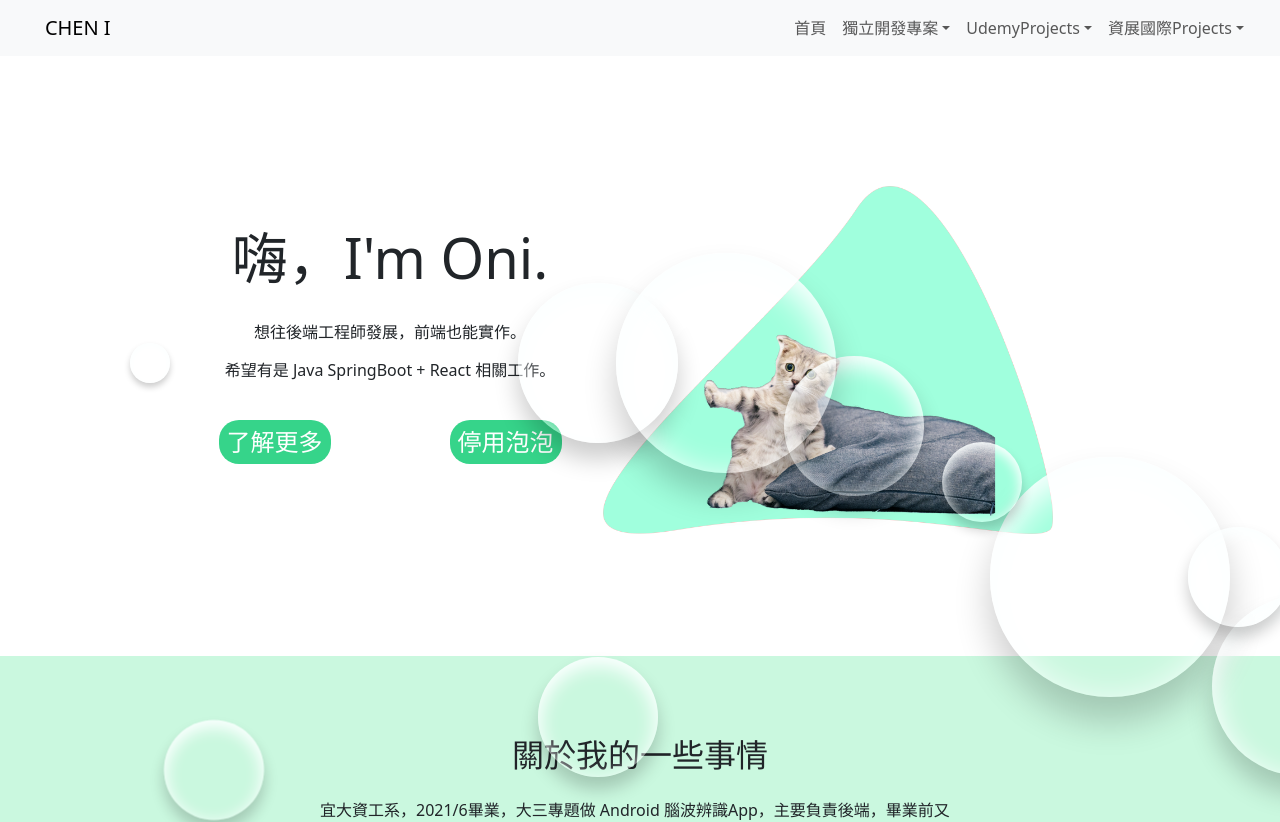
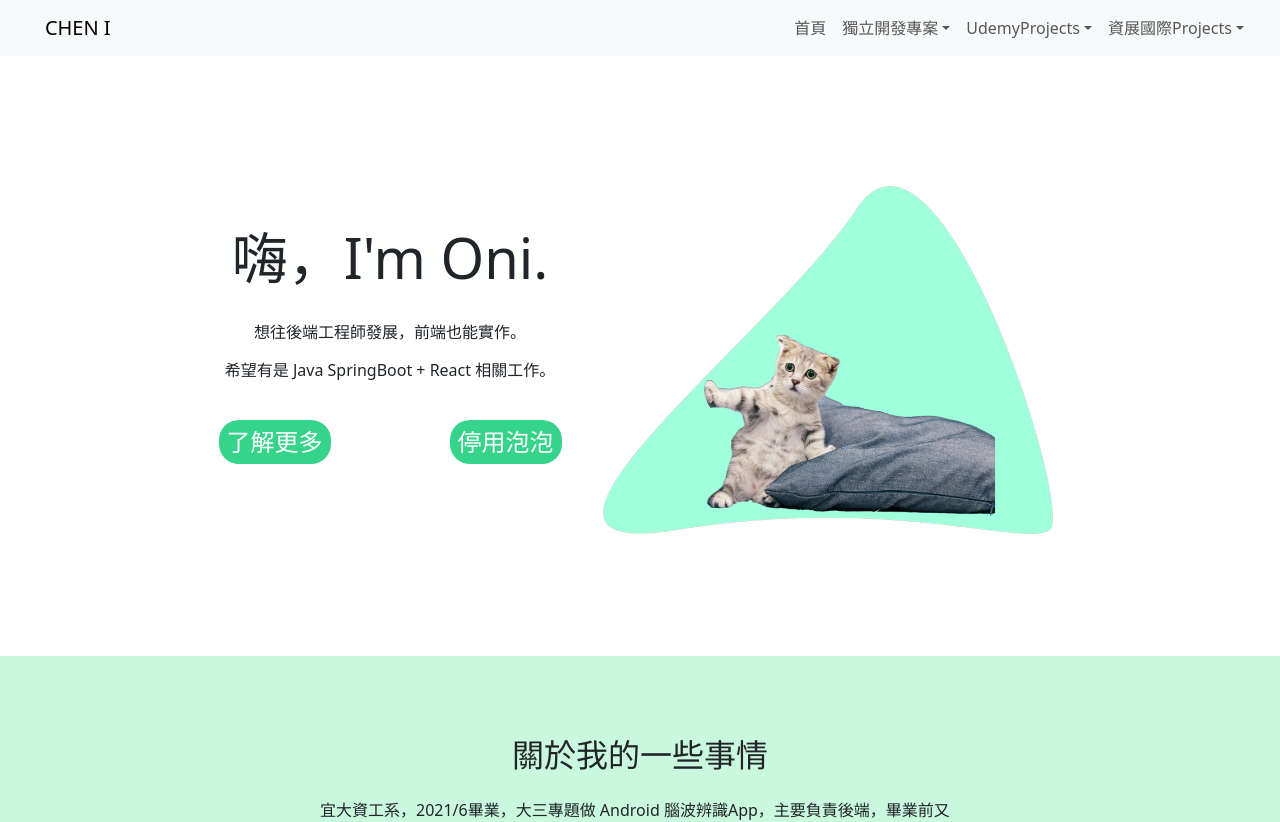
Before and after one commit to odenmeow/Portfolio, a Next.js app in the folder my-next/: page / in a window 1280 px wide. Shown: the top 822 px of the page. Built offline with nearby package versions, Linux system fonts and the light colour scheme.

Commit message:
section 4-4 泡泡更正，泡泡出現範圍 以及相對絕對問題，目前可以達成全地圖run

```diff
--- a/my-next/components/layout.js
+++ b/my-next/components/layout.js
@@ -30,7 +30,21 @@ const IndividualProjectArray = [
 ];
 export default function Layout({ children, bubbleStatus }) {
   return (
-    <div>
+    <div style={{ position: "relative" }}>
+      <div
+        className={`${styleB["bubble-background-wrap"]} bubbleCluster  bubbleShow`}
+      >
+        <div className={`${styleB.bubble} ${styleB.x1}`}></div>
+        <div className={`${styleB.bubble} ${styleB.x2}`}></div>
+        <div className={`${styleB.bubble} ${styleB.x3}`}></div>
+        <div className={`${styleB.bubble} ${styleB.x4}`}></div>
+        <div className={`${styleB.bubble} ${styleB.x5}`}></div>
+        <div className={`${styleB.bubble} ${styleB.x6}`}></div>
+        <div className={`${styleB.bubble} ${styleB.x7}`}></div>
+        <div className={`${styleB.bubble} ${styleB.x8}`}></div>
+        <div className={`${styleB.bubble} ${styleB.x9}`}></div>
+        <div className={`${styleB.bubble} ${styleB.x10}`}></div>
+      </div>
       <Head>
         <meta charSet="utf-8" />
         <title>Portfolio</title>
@@ -135,20 +149,6 @@ export default function Layout({ children, bubbleStatus }) {
         </Container>
       </Navbar>
 
-      <div
-        className={`${styleB["bubble-background-wrap"]} bubbleCluster  bubbleShow`}
-      >
-        <div className={`${styleB.bubble} ${styleB.x1}`}></div>
-        <div className={`${styleB.bubble} ${styleB.x2}`}></div>
-        <div className={`${styleB.bubble} ${styleB.x3}`}></div>
-        <div className={`${styleB.bubble} ${styleB.x4}`}></div>
-        <div className={`${styleB.bubble} ${styleB.x5}`}></div>
-        <div className={`${styleB.bubble} ${styleB.x6}`}></div>
-        <div className={`${styleB.bubble} ${styleB.x7}`}></div>
-        <div className={`${styleB.bubble} ${styleB.x8}`}></div>
-        <div className={`${styleB.bubble} ${styleB.x9}`}></div>
-        <div className={`${styleB.bubble} ${styleB.x10}`}></div>
-      </div>
       <section style={{ marginTop: "10vh" }}>{children}</section>
       <footer>
         <div>
--- a/my-next/styles/bubble.module.css
+++ b/my-next/styles/bubble.module.css
@@ -1,17 +1,19 @@
 .bubble-background-wrap {
-  position: fixed;
+  position: absolute;
   bottom: 0;
   top: 0;
   right: 0;
   left: 0;
   z-index: 10;
   pointer-events: none;
+  overflow: hidden;
 }
 
 .bubble {
   width: 200px;
   height: 200px;
   border-radius: 50%;
+  bottom: 0;
   position: absolute;
   box-shadow: 0 20px 30px rgba(0, 0, 0, 0.2),
     inset 0px 10px 30px 5px rgba(252, 255, 255, 1);
@@ -20,10 +22,10 @@
 
 @keyframes animateBubble {
   0% {
-    margin-top: 100%;
+    bottom: 0%;
   }
   100% {
-    margin-top: -100%;
+    bottom: 100%;
   }
 }
 @keyframes sideWays {
@@ -38,92 +40,86 @@
   animation: animateBubble 25s linear infinite,
     sideWays 2s ease-in-out infinite alternate;
   left: 5%;
-  top: 0;
   transform: scale(0.5);
 }
 .x2 {
   animation: animateBubble 15s linear infinite,
     sideWays 2s ease-in-out infinite alternate;
   left: 35%;
-  top: 0;
   transform: scale(0.8);
 }
 .x3 {
   animation: animateBubble 19s linear infinite,
     sideWays 2s ease-in-out infinite alternate;
   left: 75%;
-  top: 0;
   transform: scale(1.2);
 }
 .x4 {
   animation: animateBubble 23s linear infinite,
     sideWays 2s ease-in-out infinite alternate;
   left: 35%;
-  top: 0;
   transform: scale(0.6);
 }
 .x5 {
   animation: animateBubble 16s linear infinite,
     sideWays 2s ease-in-out infinite alternate;
   left: 55%;
-  top: 0;
   transform: scale(0.7);
 }
 .x6 {
   animation: animateBubble 15s linear infinite,
     sideWays 2s ease-in-out infinite alternate;
   left: 0%;
-  top: 0;
   transform: scale(0.2);
 }
 .x7 {
   animation: animateBubble 22s linear infinite,
     sideWays 2s ease-in-out infinite alternate;
   left: 90%;
-  top: 0;
+
   transform: scale(0.9);
 }
 .x8 {
   animation: animateBubble 19s linear infinite,
     sideWays 2s ease-in-out infinite alternate;
   left: 85%;
-  top: 0;
+
   transform: scale(0.5);
 }
 .x9 {
   animation: animateBubble 17s linear infinite,
     sideWays 2s ease-in-out infinite alternate;
   left: 65%;
-  top: 0;
+
   transform: scale(0.4);
 }
 .x10 {
   animation: animateBubble 15s linear infinite,
     sideWays 2s ease-in-out infinite alternate;
   left: 45%;
-  top: 0;
+
   transform: scale(1.1);
 }
 @media screen and (max-width: 1161px) {
   .x1 {
-    animation: animateBubble 25s linear infinite,
+    animation: animateBubble 40s linear infinite,
       sideWays 2s ease-in-out infinite alternate;
     left: 5%;
-    top: 0;
+
     transform: scale(0.25);
   }
   .x2 {
-    animation: animateBubble 15s linear infinite,
+    animation: animateBubble 35s linear infinite,
       sideWays 2s ease-in-out infinite alternate;
     left: 15%;
-    top: 0;
+
     transform: scale(0.4);
   }
   .x3 {
-    animation: animateBubble 19s linear infinite,
+    animation: animateBubble 29s linear infinite,
       sideWays 2s ease-in-out infinite alternate;
-    left: 25%;
-    top: 0;
+    left: 45%;
+
     transform: scale(0.6);
   }
   .x4 {
```
